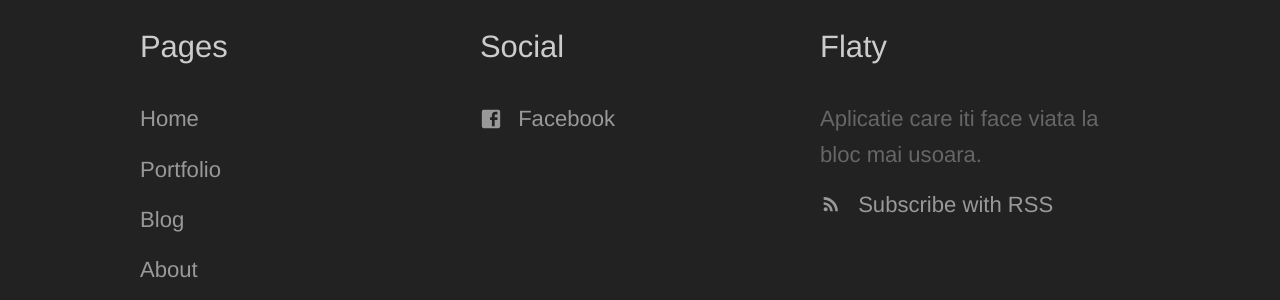
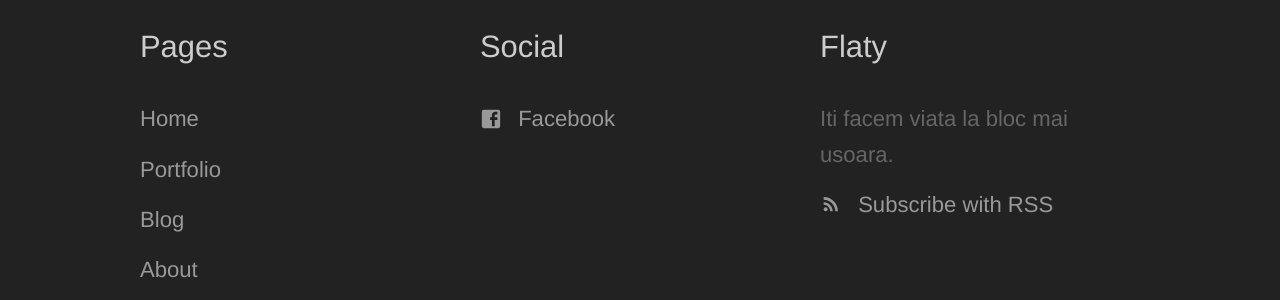
Before and after one commit to rptoma/Flaty, a Jekyll site: the page built from index.html, in a window 1280 px wide and 900 px high, scrolled down 1644 px. Shown: the part 349-649 px from the top of the window. Built offline with Jekyll 4.4.1, drawn with Linux system fonts in a browser that asks for light colours.

Commit message:
Updated '_data/company.yml' via CloudCannon

```diff
--- a/_data/company.yml
+++ b/_data/company.yml
@@ -1,5 +1,5 @@
 title: Flaty
-description: Aplicatie care iti face viata la bloc mai usoara.
+description: Iti facem viata la bloc mai usoara.
 contact_email_address: rptoma@gmail.com
 contact_phone_number: (03) 123 4567
 address: 123 Example Street, Gooseburb, 9876, Ducktown, New Zealand
```
